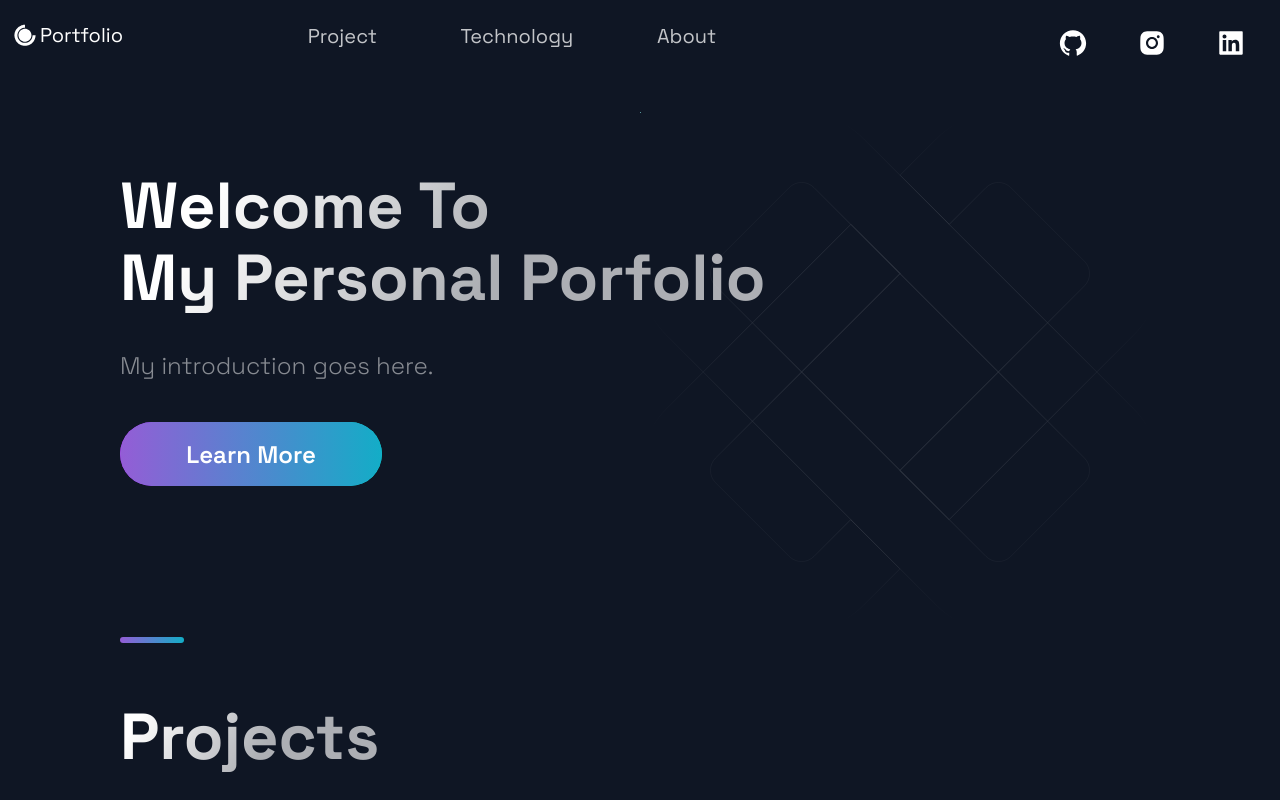
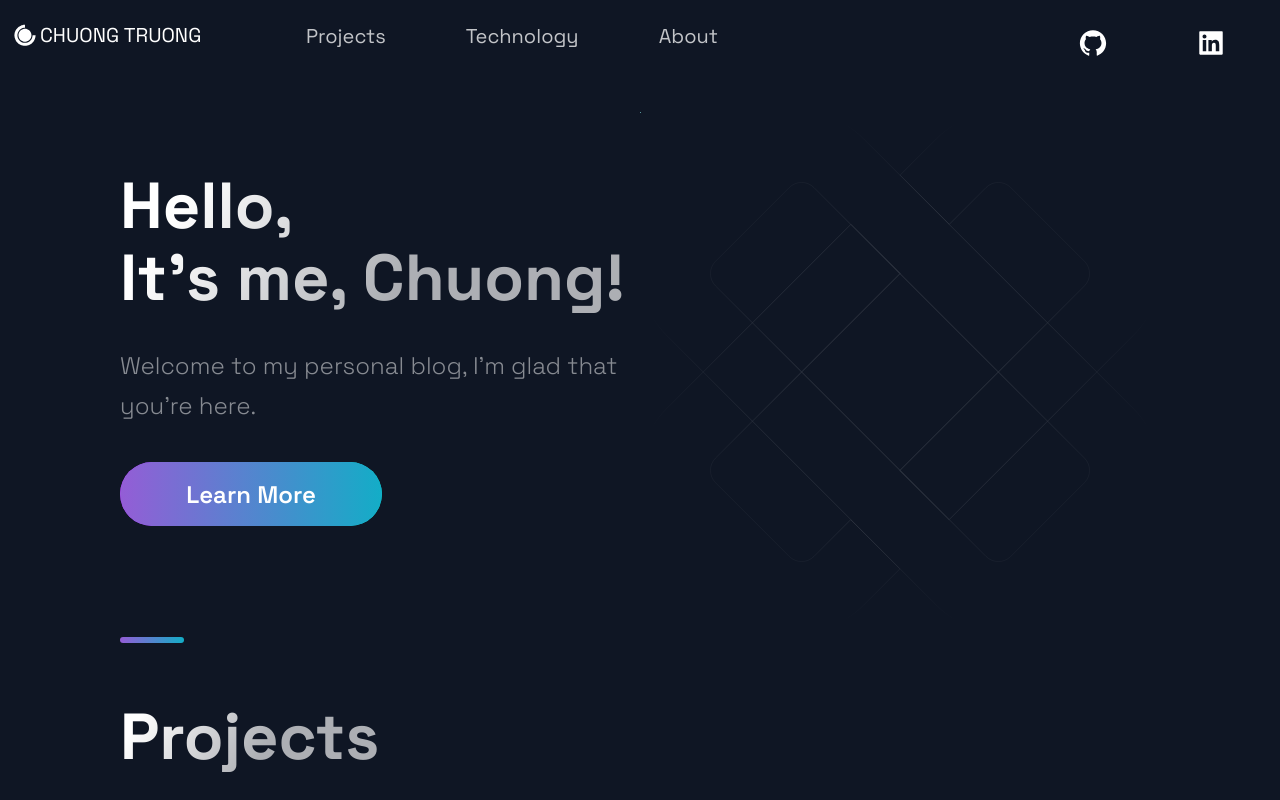
Before and after one commit to chuongtruong/Portfolio-21, a Next.js app: page / in a window 1280 px wide. Shown: the top 800 px of the page. Built offline with nearby package versions, Linux system fonts and the light colour scheme.

Commit message:
update header, footer, hero content

```diff
--- a/src/components/Footer/Footer.js
+++ b/src/components/Footer/Footer.js
@@ -25,23 +25,26 @@ const Footer = () => {
 
         <LinkColumn>
           <LinkTitle>Email</LinkTitle>
-          <LinkItem href="mailto:chuong.works@gmail.com">chuong.works@gmail.com</LinkItem>
+          <LinkItem href="mailto:chuong.works@gmail.com">
+            chuong.works@gmail.com
+          </LinkItem>
         </LinkColumn>
         <SocialIconsContainer>
           <CompanyContainer>
-            <Slogan>Paulo Coelho — 'And, when you want something, all the universe conspires in helping you to achieve it.'</Slogan>
+            <Slogan>
+              Paulo Coelho — 'And, when you want something, all the universe
+              conspires in helping you to achieve it.'
+            </Slogan>
           </CompanyContainer>
           <SocialContainer>
-          <SocialIcons href="https://github.com">
-            <AiFillGithub size="3rem"></AiFillGithub>
-          </SocialIcons>
-          <SocialIcons href="https://github.com">
-            <AiFillInstagram size="3rem"></AiFillInstagram>
-          </SocialIcons>
-          <SocialIcons href="https://github.com">
-            <AiFillLinkedin size="3rem"></AiFillLinkedin>
-          </SocialIcons>
-        </SocialContainer>
+            <SocialIcons href="https://github.com/chuongtruong">
+              <AiFillGithub size="3rem"></AiFillGithub>
+            </SocialIcons>
+
+            <SocialIcons href="https://www.linkedin.com/in/chuong-truong-web-dev/">
+              <AiFillLinkedin size="3rem"></AiFillLinkedin>
+            </SocialIcons>
+          </SocialContainer>
         </SocialIconsContainer>
       </LinkList>
     </FooterWrapper>
--- a/src/components/Header/Header.js
+++ b/src/components/Header/Header.js
@@ -11,7 +11,7 @@ const Header = () =>  (
       <Link href="/">
         <a style={{display: 'flex', alignItems: 'center', color: 'white', marginBottom: '20px'}}>
         {/* DiCssdeck is an icon from react-icons */}
-          <DiCssdeck size="3rem"/> <Span>Portfolio</Span>
+          <DiCssdeck size="3rem"/> <Span>CHUONG TRUONG</Span>
         </a>
       </Link>
     </Div1>
@@ -19,7 +19,7 @@ const Header = () =>  (
     <Div2>
       <li>
         <Link href="#projects">
-          <NavLink>Project</NavLink>
+          <NavLink>Projects</NavLink>
         </Link>
       </li>
 
@@ -37,19 +37,14 @@ const Header = () =>  (
     </Div2>
 
     <Div3>
-      <SocialIcons href="https://github.com">
+      <SocialIcons href="https://github.com/chuongtruong">
         <AiFillGithub size="3rem"></AiFillGithub>
       </SocialIcons>
 
-      <SocialIcons href="https://github.com">
-        <AiFillInstagram size="3rem"></AiFillInstagram>
-      </SocialIcons>
-
-      <SocialIcons href="https://github.com">
+      <SocialIcons href="https://www.linkedin.com/in/chuong-truong-web-dev/">
         <AiFillLinkedin size="3rem"></AiFillLinkedin>
       </SocialIcons>
     </Div3>
-
   </Container>
 );
 
--- a/src/components/Hero/Hero.js
+++ b/src/components/Hero/Hero.js
@@ -8,11 +8,12 @@ const Hero = (props) => (
  <Section row nopadding>
    <LeftSection>
      <SectionTitle main center>
-       Welcome To <br/>
-       My Personal Porfolio
+       Hello, <br/>
+       It's me, Chuong!
      </SectionTitle>
      <SectionText>
-       My introduction goes here.
+      Welcome to my personal blog, I'm glad that you're here.
+
      </SectionText>
      <Button onClick={() => window.location = 'https://google.com'}>Learn More</Button>
    </LeftSection>
```
Also changed, not shown: 1 other file (tests, documents, lock files or other folders).
